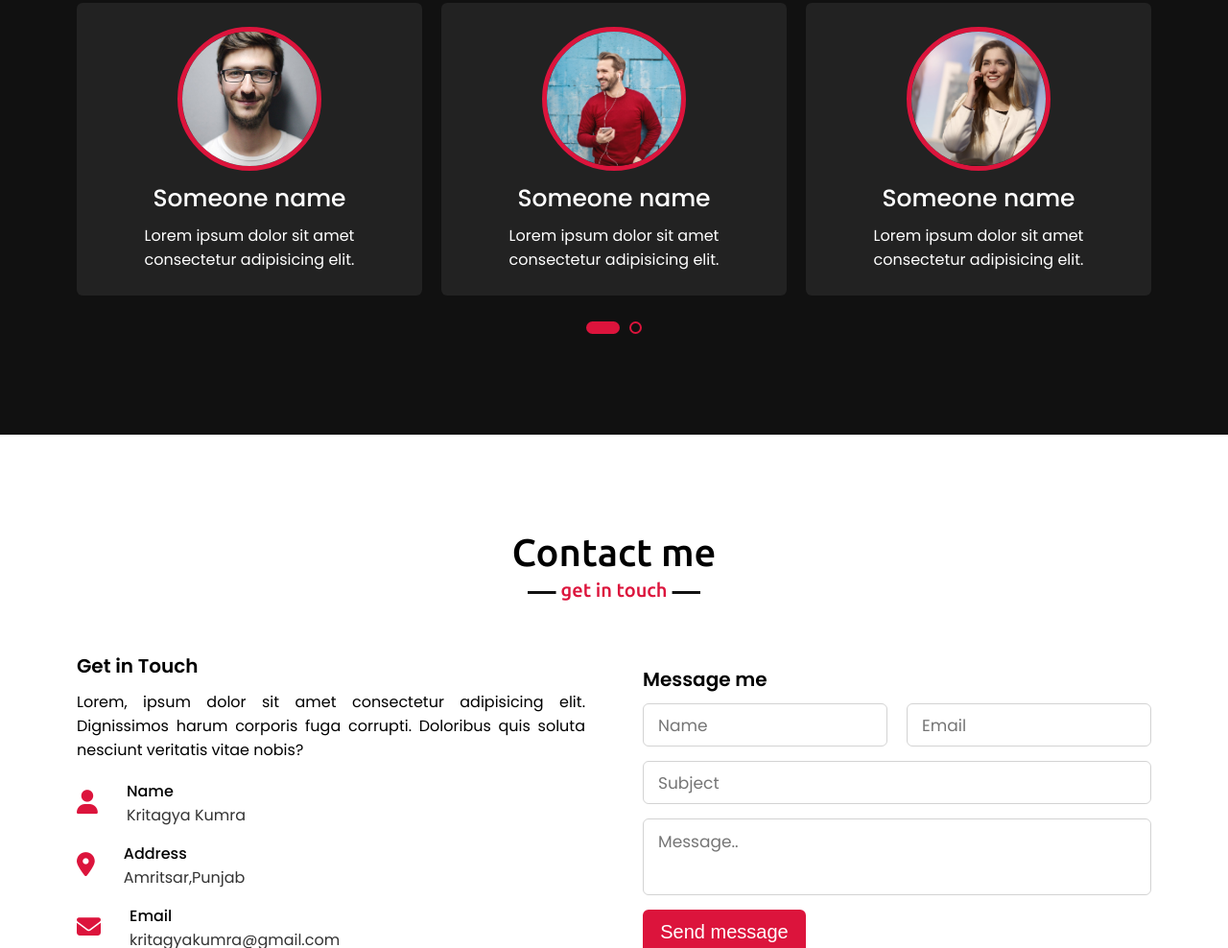
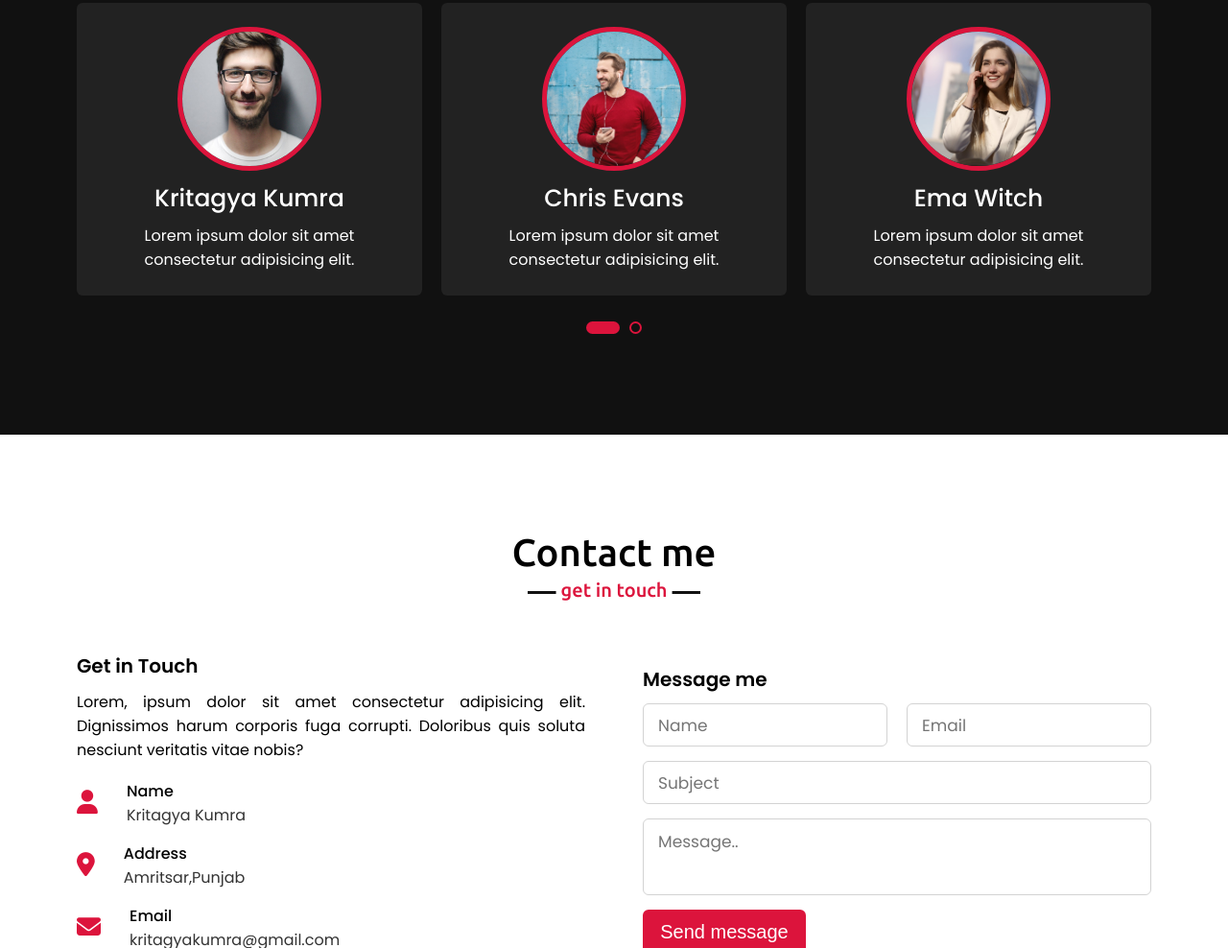
Before and after one commit to Kritagya-web/Portfolio, a plain HTML site: page index.html in a window 1280 px wide. Shown: the part 2889-3877 px from the top of the page at 96% size. Drawn offline with nearby package versions, Linux system fonts and the light colour scheme.

Commit message:
My Portfolio Website

```diff
--- a/index.html
+++ b/index.html
@@ -154,35 +154,35 @@
                 <div class="card">
                     <div class="box">
                         <img src="images/profile-1.jpeg" alt="">
-                        <div class="text">Someone name</div>
+                        <div class="text">Kritagya Kumra</div>
                         <p>Lorem ipsum dolor sit amet consectetur adipisicing elit.</p>
                     </div>
                 </div>
                 <div class="card">
                     <div class="box">
                         <img src="images/profile-2.jpeg" alt="">
-                        <div class="text">Someone name</div>
+                        <div class="text">Chris Evans </div>
                         <p>Lorem ipsum dolor sit amet consectetur adipisicing elit.</p>
                     </div>
                 </div>
                 <div class="card">
                     <div class="box">
                         <img src="images/profile-3.jpeg" alt="">
-                        <div class="text">Someone name</div>
+                        <div class="text">Ema Witch</div>
                         <p>Lorem ipsum dolor sit amet consectetur adipisicing elit.</p>
                     </div>
                 </div>
                 <div class="card">
                     <div class="box">
                         <img src="images/profile-4.jpeg" alt="">
-                        <div class="text">Someone name</div>
+                        <div class="text">Mike Hension</div>
                         <p>Lorem ipsum dolor sit amet consectetur adipisicing elit.</p>
                     </div>
                 </div>
                 <div class="card">
                     <div class="box">
                         <img src="images/profile-5.jpeg" alt="">
-                        <div class="text">Someone name</div>
+                        <div class="text">Scarlet Myburg</div>
                         <p>Lorem ipsum dolor sit amet consectetur adipisicing elit.</p>
                     </div>
                 </div>
```
